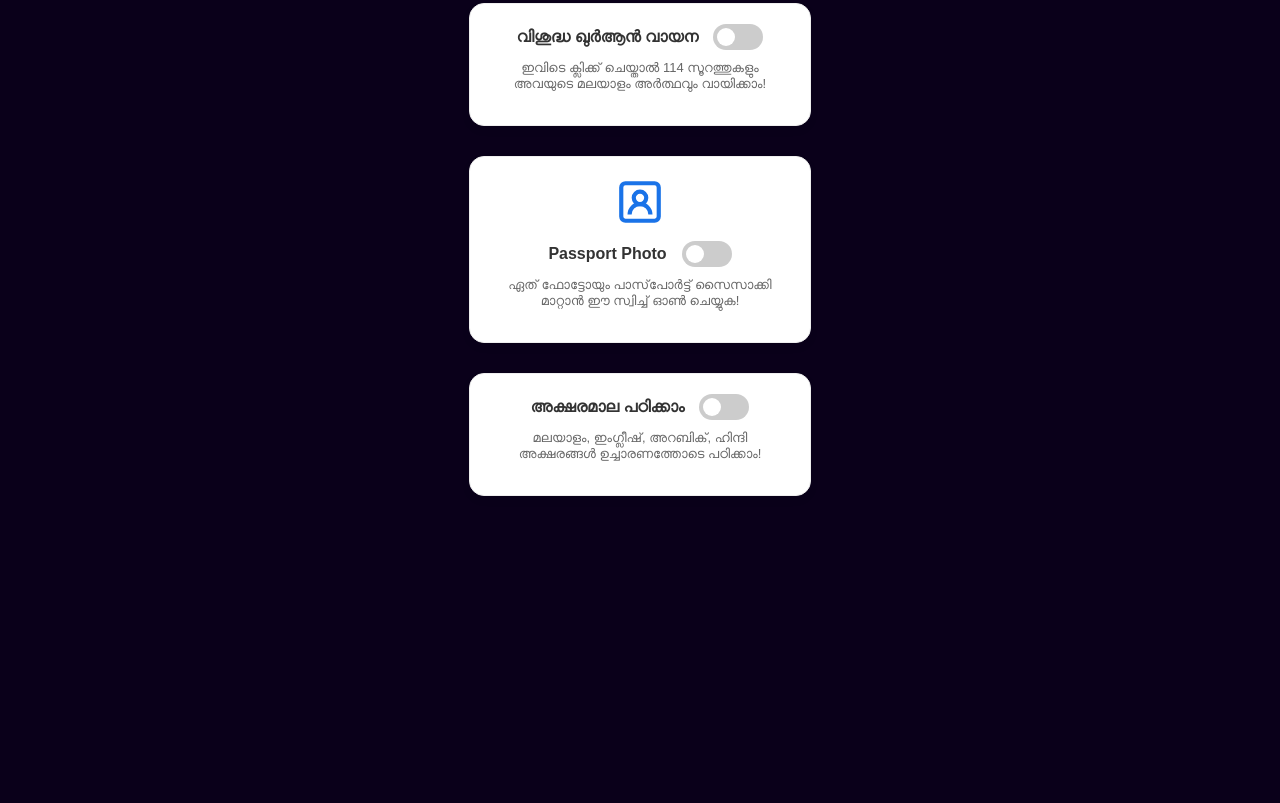
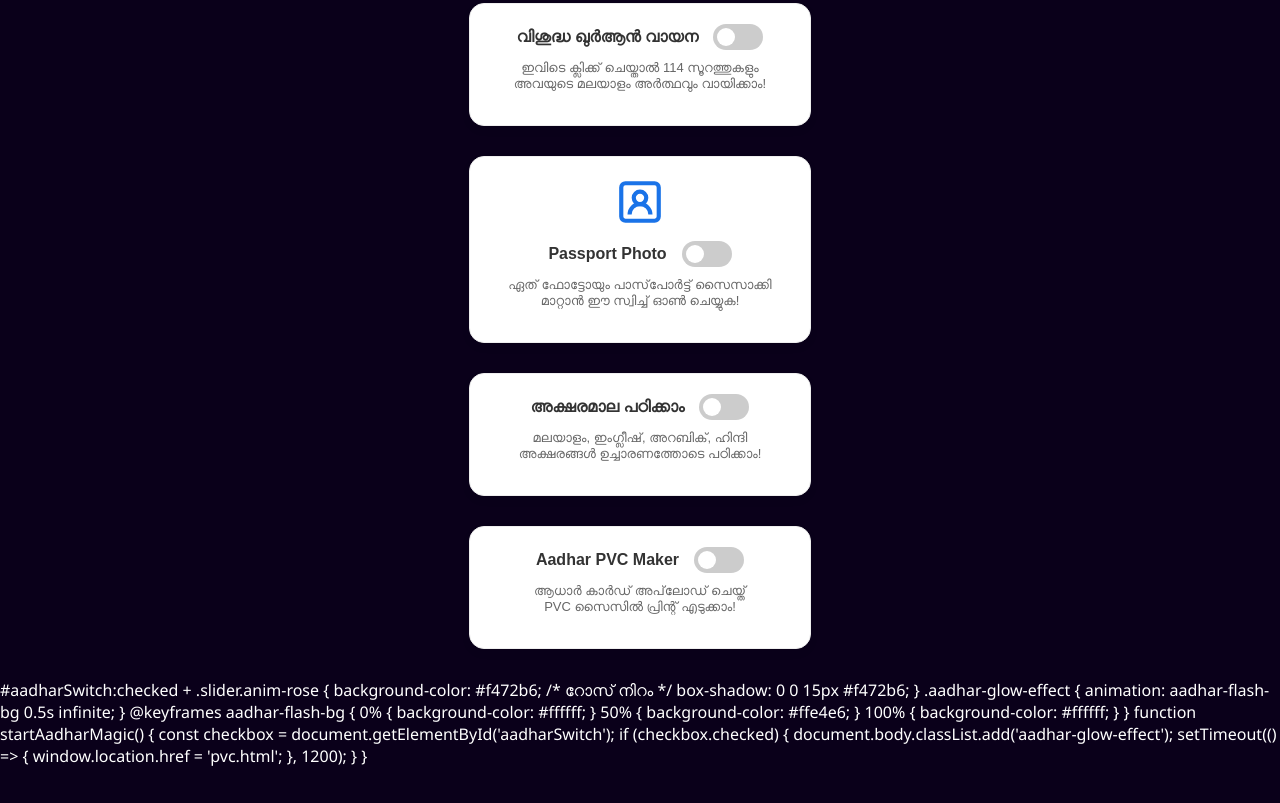
Before and after one commit to farvardigital/Farvardigital-, a plain HTML site: page index.html in a window 1280 px wide. Shown: the part 1185-1988 px from the top of the page. Before the commit the page ends 1811 px from the top, so only its background shows below. Drawn offline with Linux system fonts and the light colour scheme; no server answers.

Commit message:
Update index.html

```diff
--- a/index.html
+++ b/index.html
@@ -171,7 +171,30 @@
     </div>
     <p style="color: #666; font-size: 13px; margin-top: 10px;">മലയാളം, ഇംഗ്ലീഷ്, അറബിക്, ഹിന്ദി <br>അക്ഷരങ്ങൾ ഉച്ചാരണത്തോടെ പഠിക്കാം!</p>
 </div>
+<div id="aadharContainer" style="text-align: center; margin: 30px auto; font-family: sans-serif; padding: 20px; border: 1px solid #eee; border-radius: 15px; max-width: 300px; box-shadow: 0 4px 10px rgba(0,0,0,0.05); background-color: #fff;">
+    <div style="display: flex; justify-content: center; align-items: center; gap: 15px;">
+        <span style="font-weight: bold; color: #333;">Aadhar PVC Maker</span>
+        <label class="switch">
+            <input type="checkbox" id="aadharSwitch" onclick="startAadharMagic()">
+            <span class="slider round anim-rose"></span>
+        </label>
+    </div>
+    <p id="aadharStatus" style="color: #666; font-size: 13px; margin-top: 10px;">ആധാർ കാർഡ് അപ്‌ലോഡ് ചെയ്ത് <br>PVC സൈസിൽ പ്രിന്റ് എടുക്കാം!</p>
+</div>
+#aadharSwitch:checked + .slider.anim-rose {
+    background-color: #f472b6; /* റോസ് നിറം */
+    box-shadow: 0 0 15px #f472b6;
+}
 
+.aadhar-glow-effect {
+    animation: aadhar-flash-bg 0.5s infinite;
+}
+
+@keyframes aadhar-flash-bg {
+    0% { background-color: #ffffff; }
+    50% { background-color: #ffe4e6; }
+    100% { background-color: #ffffff; }
+}
 <style>
     /* സ്വിച്ച് ബട്ടണിന്റെ ഡിസൈൻ (നേരത്തെ ഉണ്ടെങ്കിൽ വീണ്ടും ചേർക്കേണ്ടതില്ല) */
     .switch { position: relative; display: inline-block; width: 50px; height: 26px; }
@@ -211,5 +234,14 @@
     fetch(scriptURL);
   }
 </script>
+function startAadharMagic() {
+    const checkbox = document.getElementById('aadharSwitch');
+    if (checkbox.checked) {
+        document.body.classList.add('aadhar-glow-effect');
+        setTimeout(() => {
+            window.location.href = 'pvc.html';
+        }, 1200);
+    }
+}
 </body>
 </html>
```
